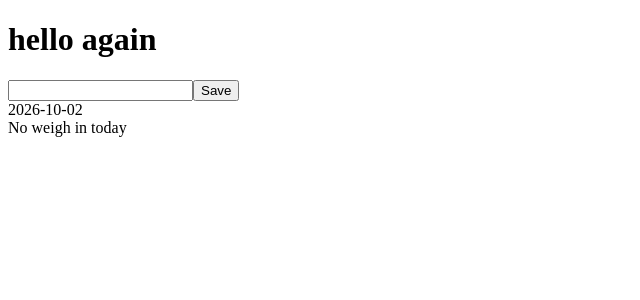
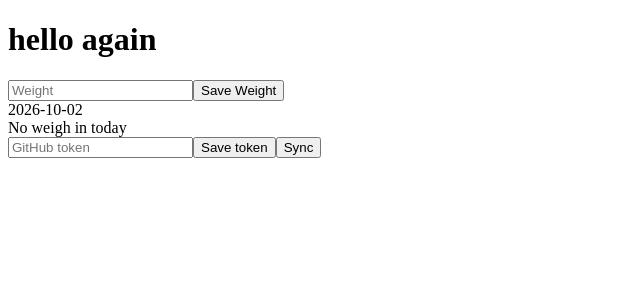
Before and after one commit to Tilihub/weight-tracker, a React (Vite) app: page / in a window 1280 px wide. Shown: the top 300 px of the page, without its empty margins (0-640 px from the left). Built offline with nearby package versions, Linux system fonts and the light colour scheme.

Commit message:
Add a saved GitHub token and a Sync button
The token is kept in localStorage so each device pastes it once. Sync runs the existing sync with it and shows the result in the message line.

```diff
--- a/src/App.tsx
+++ b/src/App.tsx
@@ -1,5 +1,11 @@
 import { useState, useEffect } from "react";
 import { addWeight, getAllWeights, getWeight, type WeighIn } from "./db";
+import { sync } from "./sync";
+import { errorToString } from "./errors";
+
+// localStorage key for the GitHub token. Changing it loses the token saved on
+// every device.
+const TOKEN_KEY = "githubToken";
 
 // Today as YYYY-MM-DD from local date parts; toISOString() would give the UTC
 // day, which is the wrong one for part of every evening. Called at the moment
@@ -12,14 +18,9 @@ function localToday() {
   return `${year}-${month}-${day}`;
 }
 
-// A rejected promise's error is typed any, which passes every check. unknown
-// forces the narrowing to happen here, once.
-function errorToString(error: unknown) {
-  return error instanceof Error ? error.message : String(error);
-}
-
 function App() {
   const [weightText, setWeightText] = useState("");
+  const [tokenText, setTokenText] = useState("");
   const [todayWeight, setTodayWeight] = useState<number | null>(null);
   const [records, setRecords] = useState<WeighIn[]>([]);
 
@@ -40,10 +41,10 @@ function App() {
       .catch((error) => setMessage(errorToString(error)));
   }, []);
 
-  async function handleSave() {
+  async function handleSaveWeight() {
     const text = weightText.trim();
     if (text === "") {
-      setMessage("enter a weight");
+      setMessage("Enter a weight");
       return;
     }
 
@@ -59,21 +60,63 @@ function App() {
     }
   }
 
+  function handleSaveToken() {
+    const token = tokenText.trim();
+    if (token === "") {
+      setMessage("Enter a token");
+      return;
+    }
+
+    try {
+      localStorage.setItem(TOKEN_KEY, token);
+      // Emptied so the token doesn't stay on screen.
+      setTokenText("");
+      setMessage("Token saved");
+    } catch (error) {
+      setMessage(errorToString(error));
+    }
+  }
+
+  async function handleSync() {
+    // getItem is inside the try: it throws if the browser blocks storage.
+    try {
+      const token = localStorage.getItem(TOKEN_KEY);
+      if (token === null) {
+        setMessage("No token saved yet");
+        return;
+      }
+      setMessage("Syncing...");
+      await sync(token);
+      setMessage("Synced");
+    } catch (error) {
+      setMessage(errorToString(error));
+    }
+  }
+
   return (
     <>
       <h1>hello again</h1>
       <input
         value={weightText}
+        placeholder="Weight"
         onChange={(event) => setWeightText(event.target.value)}
       />
-      {/* handleSave returns a promise; onClick wants nothing back. void says the
-    promise is ignored on purpose. */}
-      <button onClick={() => void handleSave()}>Save</button>
+      {/* The async handlers return a promise; onClick wants nothing back. void
+        says the promise is ignored on purpose. */}
+      <button onClick={() => void handleSaveWeight()}>Save Weight</button>
       <div>{localToday()}</div>
       <div>{message}</div>
       <div>
         {todayWeight !== null ? `${todayWeight} kg` : "No weigh in today"}
       </div>
+      <input
+        type="password"
+        value={tokenText}
+        placeholder="GitHub token"
+        onChange={(event) => setTokenText(event.target.value)}
+      />
+      <button onClick={handleSaveToken}>Save token</button>
+      <button onClick={() => void handleSync()}>Sync</button>
       <ul>
         {records.toReversed().map((record) => (
           <li key={record.date}>
```
